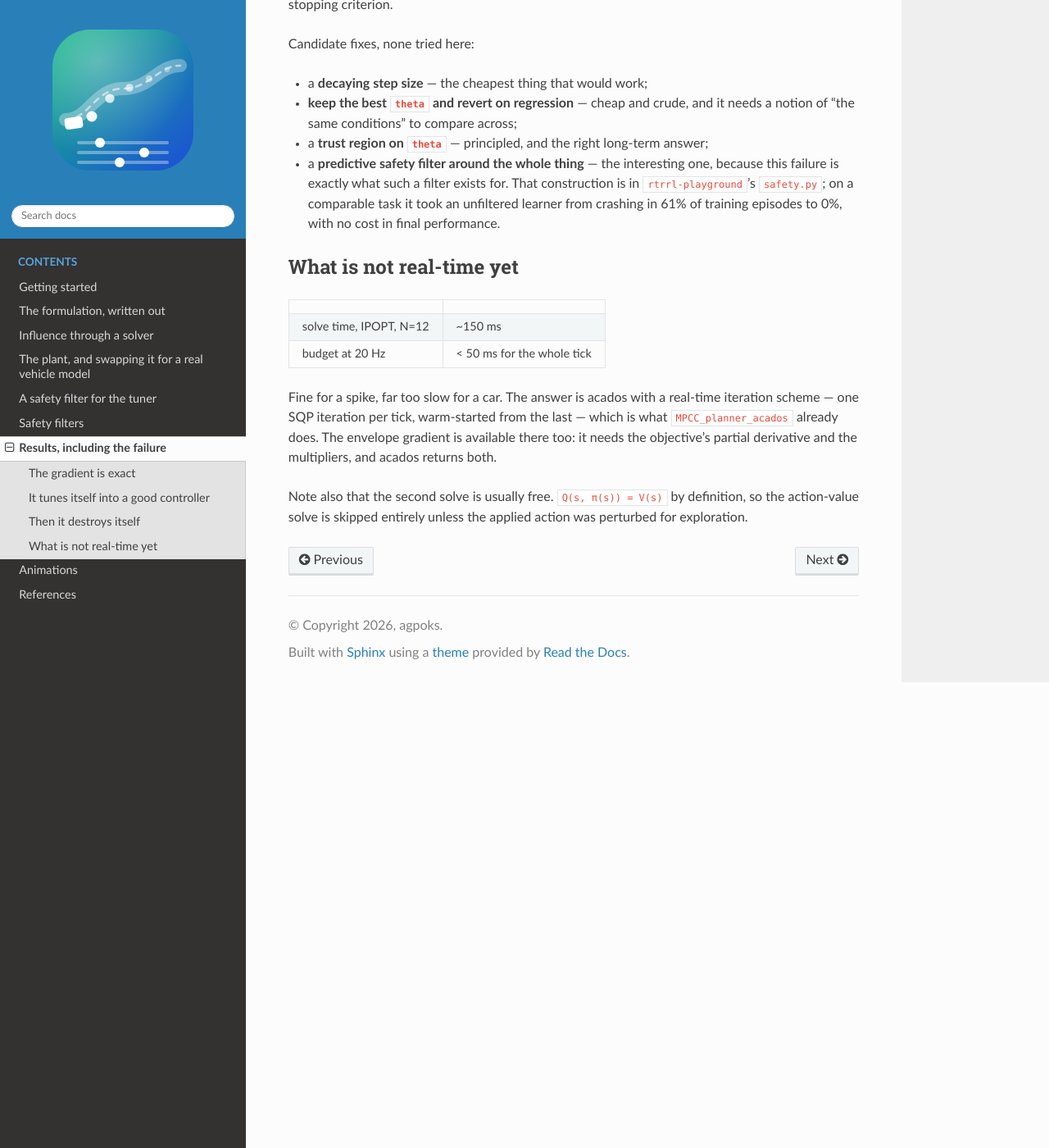
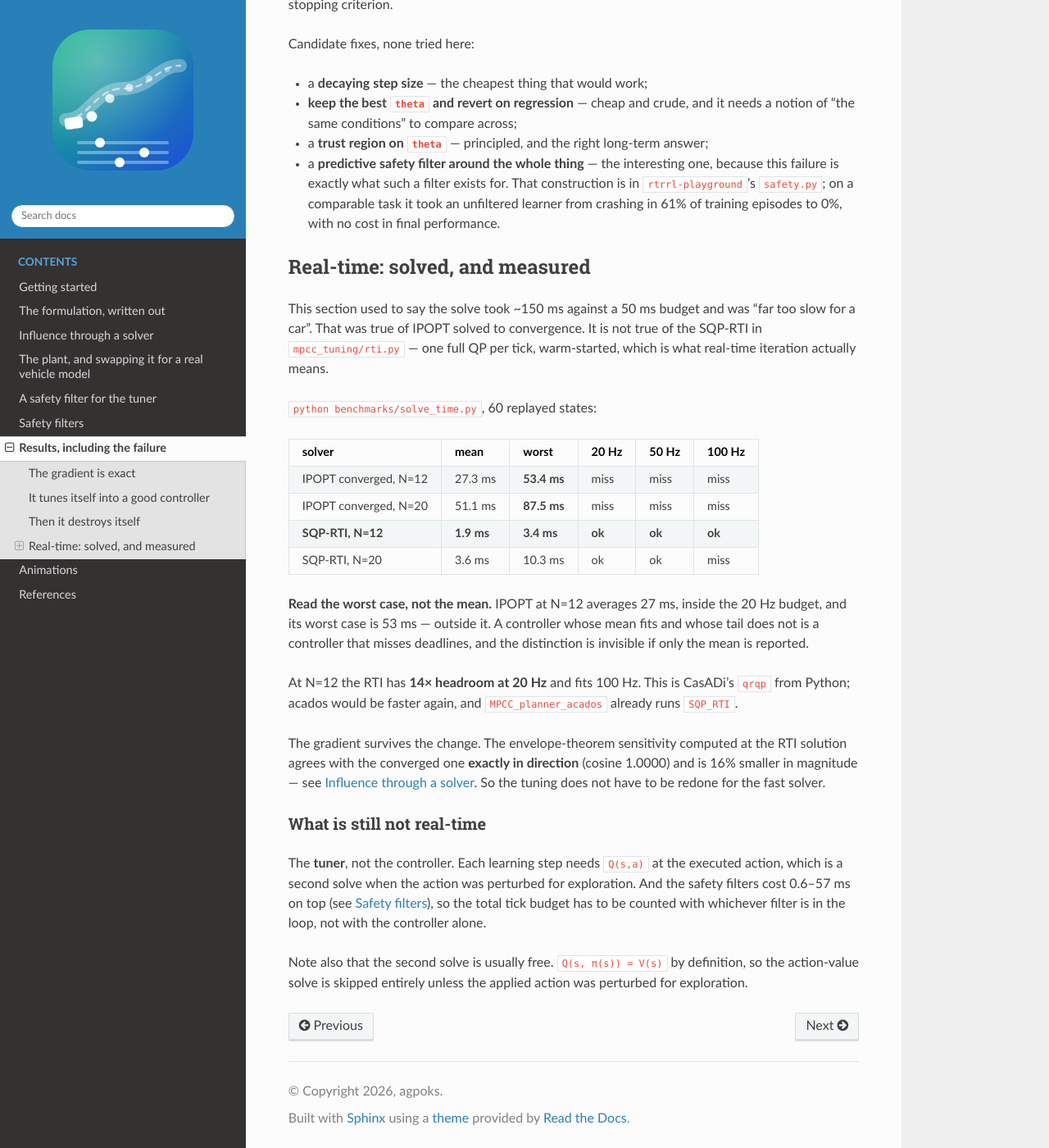
Before and after one commit to agpoks/mpcc-online-tuning, a Sphinx documentation site: the page built from docs/source/results.md, in a window 1280 px wide and 1400 px high, scrolled down 2184 px. Shown: the whole window at 82% size. Built offline with Sphinx 7.4.7 and the Read the Docs theme 3.1.0, drawn with Linux system fonts in a browser that asks for light colours.

Commit message:
Real-time is done, and the docs saying otherwise were three releases stale
The repo claimed in three places that the solve takes ~150 ms against a 50 ms
budget and was "far too slow for a car". That was true of IPOPT to convergence
and has not been true since mpcc_tuning/rti.py landed. Measured over 60 replayed
states by benchmarks/solve_time.py:

  solver                   mean     worst    20Hz  50Hz  100Hz
  IPOPT converged, N=12   27.3 ms  53.4 ms  miss  miss  miss
  IPOPT converged, N=20   51.1 ms  87.5 ms  miss  miss  miss
  SQP-RTI, N=12            1.9 ms   3.4 ms    ok    ok     ok
  SQP-RTI, N=20            3.6 ms  10.3 ms    ok    ok   miss

14x headroom at 20 Hz at N=12, and it fits 100 Hz. This is CasADi's qrqp from
Python; acados would be faster again.

The benchmark reports the WORST case alongside the mean because that is the one
a control loop lives or dies by, and the two disagree: IPOPT at N=12 averages
27 ms, inside the 20 Hz budget, with a 53 ms tail outside it. A controller whose
mean fits and whose tail does not is a controller that misses deadlines, and
reporting only the mean hides exactly that.

The gradient survives the change -- the envelope sensitivity at the RTI solution
matches the converged one exactly in direction -- so none of the tuning results
have to be redone for the fast solver.

What is still NOT real-time is now stated separately and is the tuner, not the
controller: a learning step needs a second solve when the action was perturbed
for exploration, and whichever safety filter is in the loop adds 0.6-57 ms.

```diff
--- a/docs/source/results.md
+++ b/docs/source/results.md
@@ -82,18 +82,44 @@ Candidate fixes, none tried here:
   `safety.py`; on a comparable task it took an unfiltered learner from crashing
   in 61% of training episodes to 0%, with no cost in final performance.
 
-## What is not real-time yet
+## Real-time: solved, and measured
 
-| | |
-|---|---|
-| solve time, IPOPT, N=12 | ~150 ms |
-| budget at 20 Hz | < 50 ms for the whole tick |
+This section used to say the solve took ~150 ms against a 50 ms budget and was
+"far too slow for a car". That was true of IPOPT solved to convergence. It is
+not true of the SQP-RTI in `mpcc_tuning/rti.py` — one full QP per tick,
+warm-started, which is what real-time iteration actually means.
 
-Fine for a spike, far too slow for a car. The answer is acados with a real-time
-iteration scheme — one SQP iteration per tick, warm-started from the last —
-which is what `MPCC_planner_acados` already does. The envelope gradient is
-available there too: it needs the objective's partial derivative and the
-multipliers, and acados returns both.
+`python benchmarks/solve_time.py`, 60 replayed states:
+
+| solver | mean | **worst** | 20 Hz | 50 Hz | 100 Hz |
+|---|---|---|---|---|---|
+| IPOPT converged, N=12 | 27.3 ms | **53.4 ms** | miss | miss | miss |
+| IPOPT converged, N=20 | 51.1 ms | **87.5 ms** | miss | miss | miss |
+| **SQP-RTI, N=12** | **1.9 ms** | **3.4 ms** | **ok** | **ok** | **ok** |
+| SQP-RTI, N=20 | 3.6 ms | 10.3 ms | ok | ok | miss |
+
+**Read the worst case, not the mean.** IPOPT at N=12 averages 27 ms, inside the
+20 Hz budget, and its worst case is 53 ms — outside it. A controller whose mean
+fits and whose tail does not is a controller that misses deadlines, and the
+distinction is invisible if only the mean is reported.
+
+At N=12 the RTI has **14× headroom at 20 Hz** and fits 100 Hz. This is CasADi's
+`qrqp` from Python; acados would be faster again, and
+`MPCC_planner_acados` already runs `SQP_RTI`.
+
+The gradient survives the change. The envelope-theorem sensitivity computed at
+the RTI solution agrees with the converged one **exactly in direction** (cosine
+1.0000) and is 16% smaller in magnitude — see
+[Influence through a solver](influence_through_a_solver.md). So the tuning does
+not have to be redone for the fast solver.
+
+### What is still not real-time
+
+The **tuner**, not the controller. Each learning step needs `Q(s,a)` at the
+executed action, which is a second solve when the action was perturbed for
+exploration. And the safety filters cost 0.6–57 ms on top (see
+[Safety filters](filters.md)), so the total tick budget has to be counted with
+whichever filter is in the loop, not with the controller alone.
 
 Note also that the second solve is usually free. `Q(s, π(s)) = V(s)` by
 definition, so the action-value solve is skipped entirely unless the applied
```
Also changed, not shown: README.md (+9 -4 lines), docs/source/formulation.md (+6 -6 lines), 2 other files.
